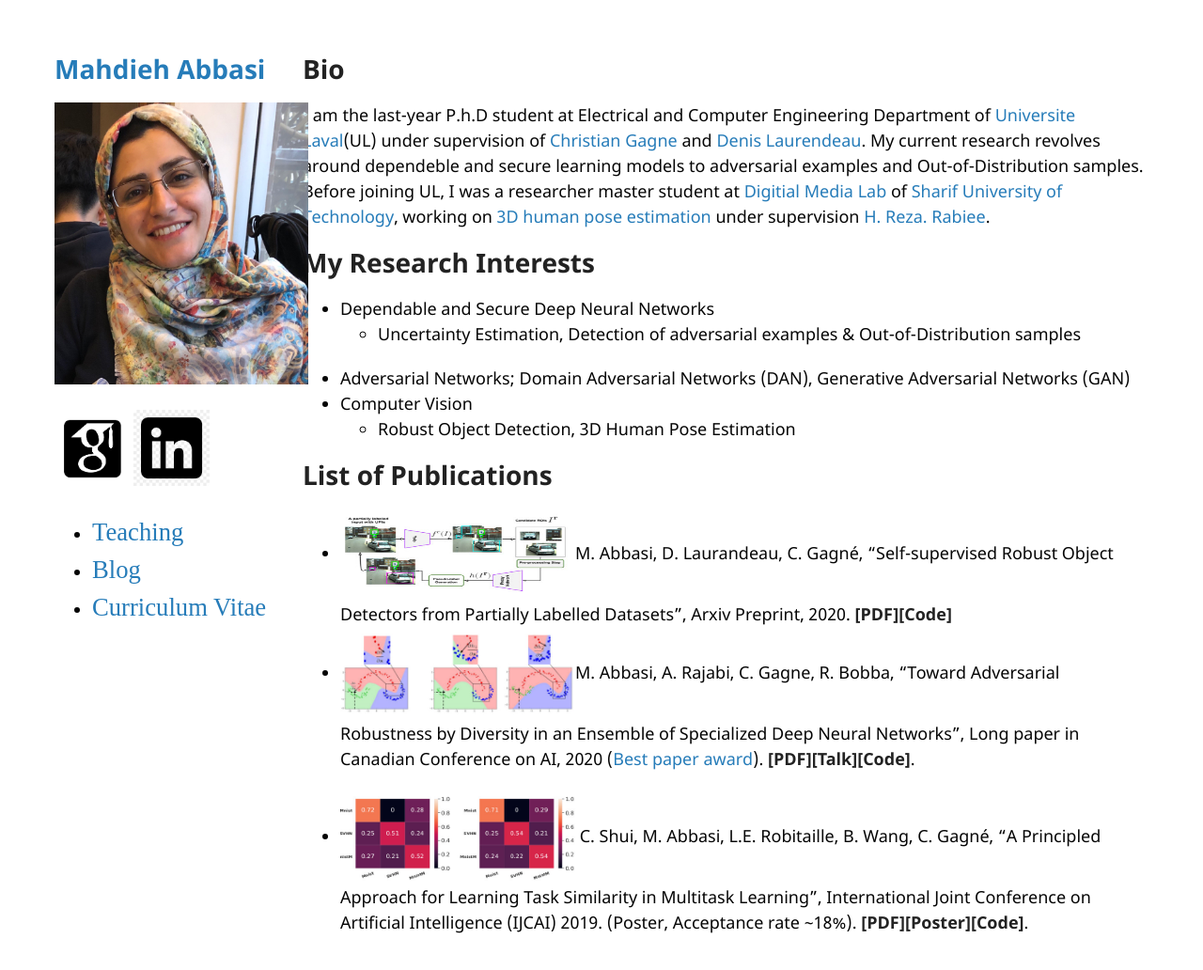
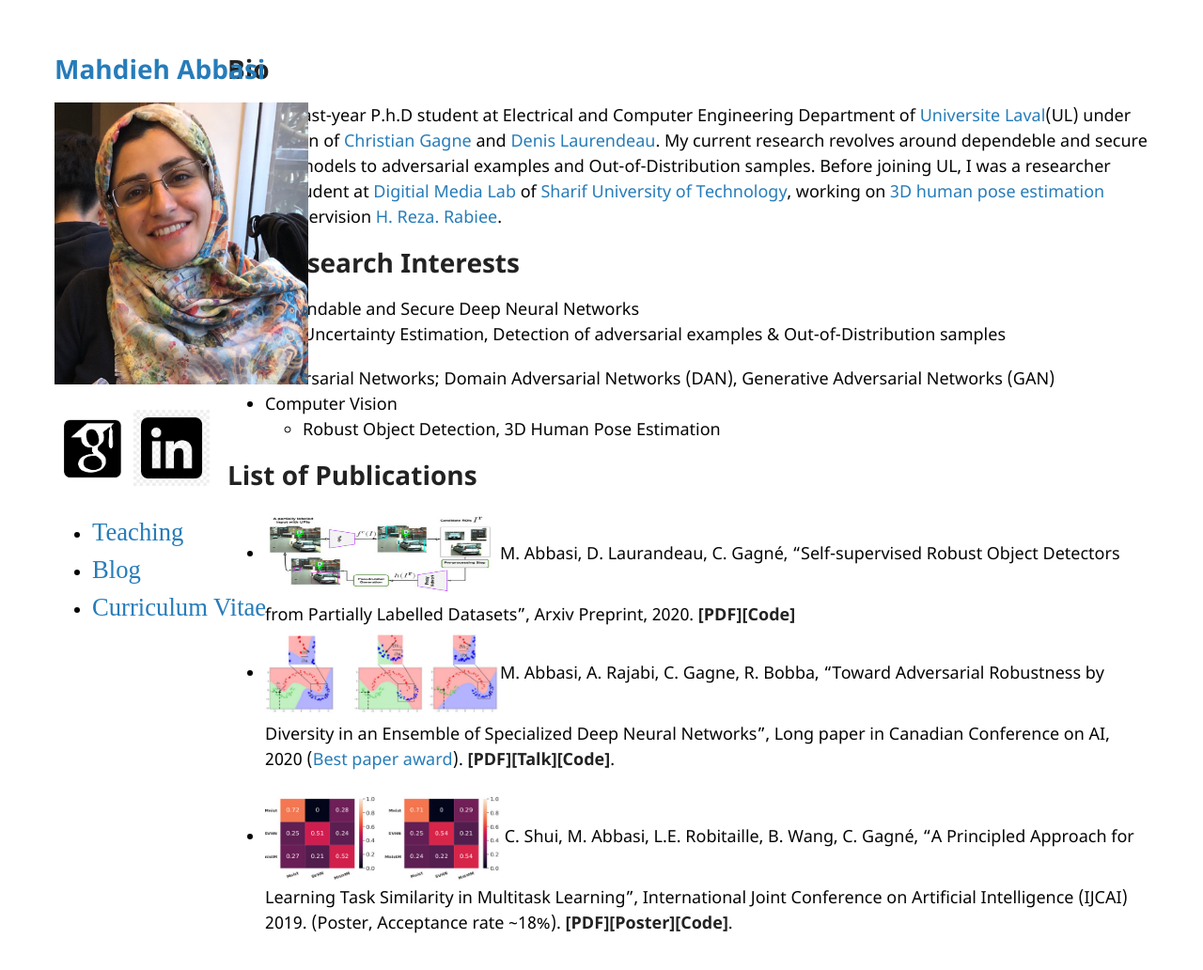
Before and after one commit to mahdaneh/mahdaneh.github.io, a Jekyll site: the page built from index.md, in a window 1280 px wide and 1065 px high. Shown: the top 1032 px of the window at 94% size. Built offline with Jekyll 4.4.1, drawn with Linux system fonts in a browser that asks for light colours; the repository's description, which GitHub fills in, is left out; our own code applies the rules of GitHub Pages for plain Markdown files.

Commit message:
Update jekyll-theme-minimal.scss

```diff
--- a/_sass/jekyll-theme-minimal.scss
+++ b/_sass/jekyll-theme-minimal.scss
@@ -172,7 +172,7 @@ strong {
 }
 
 section {
-  width:900px;
+  width:980px;
   float:right;
   padding-bottom:50px;
 }
```
